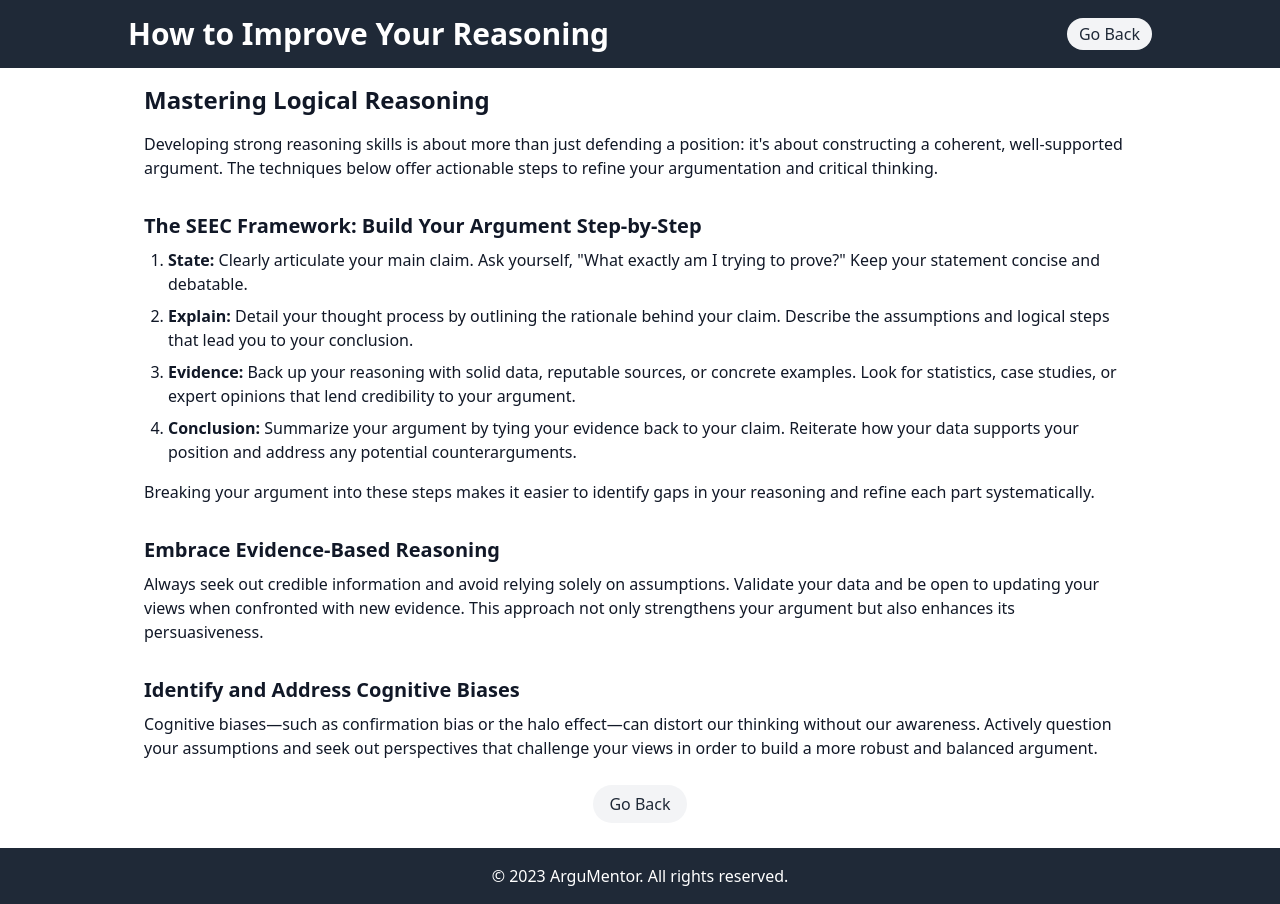
After one commit to amagrabi/argumentor, a Flask app: page /reasoning_guide in a window 1280 px wide. The commit adds this page. Run offline with Flask 3, Linux system fonts and the light colour scheme.

Commit message:
Add reasoning and bias guide

```diff
--- a/src/app.py
+++ b/src/app.py
@@ -176,7 +176,20 @@ def home():
         db.session.commit()
     xp = user.xp
     level_info = get_level_info(xp)
-    return render_template("index.html", xp=xp, level_info=level_info)
+
+    # Load and select the bias of the day from the YAML file
+    biases_path = os.path.join(app.root_path, "data", "cognitive_biases.yaml")
+    with open(biases_path, "r") as f:
+        biases_data = yaml.safe_load(f)
+    biases = biases_data.get("cognitive_biases", [])
+    if biases:
+        day_of_year = datetime.now().timetuple().tm_yday
+        bias_index = day_of_year % len(biases)
+        bias = biases[bias_index]
+    else:
+        bias = {"name": "N/A", "description": "", "example": ""}
+
+    return render_template("index.html", xp=xp, level_info=level_info, bias=bias)
 
 
 @app.route("/how_it_works")
@@ -344,6 +357,34 @@ def get_new_question():
     return jsonify(question)
 
 
+@app.route("/cognitive_bias_day")
+def cognitive_bias_day():
+    import os
+    from datetime import datetime
+
+    import yaml
+
+    # Load the cognitive biases from the YAML file
+    data_path = os.path.join(app.root_path, "data", "cognitive_biases.yaml")
+    with open(data_path, "r") as f:
+        biases_data = yaml.safe_load(f)
+    biases = biases_data.get("cognitive_biases", [])
+    if not biases:
+        return "No cognitive biases available.", 404
+    # Select a bias of the day deterministically based on the current day.
+    day_of_year = datetime.now().timetuple().tm_yday
+    index = day_of_year % len(biases)
+    bias_of_the_day = biases[index]
+    return render_template(
+        "cognitive_bias_day.html", bias=bias_of_the_day, biases=biases
+    )
+
+
+@app.route("/reasoning_guide")
+def reasoning_guide():
+    return render_template("reasoning_guide.html")
+
+
 @app.after_request
 def add_cors_headers(response):
     response.headers["Access-Control-Allow-Origin"] = "*"
--- a/src/templates/index.html
+++ b/src/templates/index.html
@@ -214,12 +214,11 @@
             </div>
             <div class="card-content p-2.5">
               <p class="text-xs text-gray-600 mb-1.5 leading-tight">
-                Confirmation Bias: Tendency to favor information confirming
-                existing beliefs.
+                {{ bias.name }}: {{ bias.description }}.
               </p>
               <a
                 class="text-gray-800 text-xs font-medium hover:text-gray-600 transition-colors"
-                href="#!"
+                href="/cognitive_bias_day"
                 >Learn More →</a
               >
             </div>
--- /dev/null
+++ b/src/templates/reasoning_guide.html
@@ -0,0 +1,116 @@
+<!DOCTYPE html>
+<html lang="en">
+  <head>
+    <meta charset="UTF-8" />
+    <meta name="viewport" content="width=device-width, initial-scale=1.0" />
+    <title>How to Improve Your Reasoning - ArguMentor</title>
+    <link
+      href="https://cdnjs.cloudflare.com/ajax/libs/tailwindcss/2.2.19/tailwind.min.css"
+      rel="stylesheet"
+    />
+  </head>
+  <body class="bg-white font-sans leading-normal tracking-normal text-gray-900">
+    <!-- Header with Go Back Button -->
+    <header class="bg-gray-800 p-4">
+      <div class="max-w-5xl mx-auto flex justify-between items-center">
+        <h1 class="text-white text-3xl font-bold">
+          How to Improve Your Reasoning
+        </h1>
+        <a
+          href="/"
+          class="bg-gray-100 text-gray-800 px-3 py-1 rounded-full hover:bg-gray-200 transition-colors"
+          >Go Back</a
+        >
+      </div>
+    </header>
+
+    <!-- Main Content -->
+    <main class="max-w-5xl mx-auto p-4">
+      <!-- Introduction Section -->
+      <section class="mb-8">
+        <h2 class="text-2xl font-bold mb-4">Mastering Logical Reasoning</h2>
+        <p class="mb-4">
+          Developing strong reasoning skills is about more than just defending a
+          position: it's about constructing a coherent, well-supported argument.
+          The techniques below offer actionable steps to refine your
+          argumentation and critical thinking.
+        </p>
+      </section>
+
+      <!-- The SEEC Framework Section (Revised) -->
+      <section class="mb-8">
+        <h3 class="text-xl font-semibold mb-2">
+          The SEEC Framework: Build Your Argument Step-by-Step
+        </h3>
+        <ol class="list-decimal pl-6 mb-4 space-y-2">
+          <li>
+            <strong>State:</strong> Clearly articulate your main claim. Ask
+            yourself, "What exactly am I trying to prove?" Keep your statement
+            concise and debatable.
+          </li>
+          <li>
+            <strong>Explain:</strong> Detail your thought process by outlining
+            the rationale behind your claim. Describe the assumptions and
+            logical steps that lead you to your conclusion.
+          </li>
+          <li>
+            <strong>Evidence:</strong> Back up your reasoning with solid data,
+            reputable sources, or concrete examples. Look for statistics, case
+            studies, or expert opinions that lend credibility to your argument.
+          </li>
+          <li>
+            <strong>Conclusion:</strong> Summarize your argument by tying your
+            evidence back to your claim. Reiterate how your data supports your
+            position and address any potential counterarguments.
+          </li>
+        </ol>
+        <p class="mb-4">
+          Breaking your argument into these steps makes it easier to identify
+          gaps in your reasoning and refine each part systematically.
+        </p>
+      </section>
+
+      <!-- Evidence-Based Reasoning Section -->
+      <section class="mb-8">
+        <h3 class="text-xl font-semibold mb-2">
+          Embrace Evidence-Based Reasoning
+        </h3>
+        <p class="mb-4">
+          Always seek out credible information and avoid relying solely on
+          assumptions. Validate your data and be open to updating your views
+          when confronted with new evidence. This approach not only strengthens
+          your argument but also enhances its persuasiveness.
+        </p>
+      </section>
+
+      <!-- Recognizing Cognitive Biases Section -->
+      <section class="mb-8">
+        <h3 class="text-xl font-semibold mb-2">
+          Identify and Address Cognitive Biases
+        </h3>
+        <p class="mb-4">
+          Cognitive biases—such as confirmation bias or the halo effect—can
+          distort our thinking without our awareness. Actively question your
+          assumptions and seek out perspectives that challenge your views in
+          order to build a more robust and balanced argument.
+        </p>
+      </section>
+
+      <!-- Bottom Go Back Button -->
+      <div class="text-center my-4">
+        <a
+          href="/"
+          class="bg-gray-100 text-gray-800 px-4 py-2 rounded-full hover:bg-gray-200 transition-colors"
+          >Go Back</a
+        >
+      </div>
+    </main>
+
+    <!-- Footer -->
+    <footer class="bg-gray-800 p-4">
+      <div class="max-w-5xl mx-auto text-center text-white">
+        &copy; 2023 ArguMentor. All rights reserved.
+      </div>
+    </footer>
+  </body>
+</html>
```
Also changed, not shown: src/templates/cognitive_bias_day.html (added, +74 -0 lines), src/templates/how_it_works.html (+16 -9 lines).
